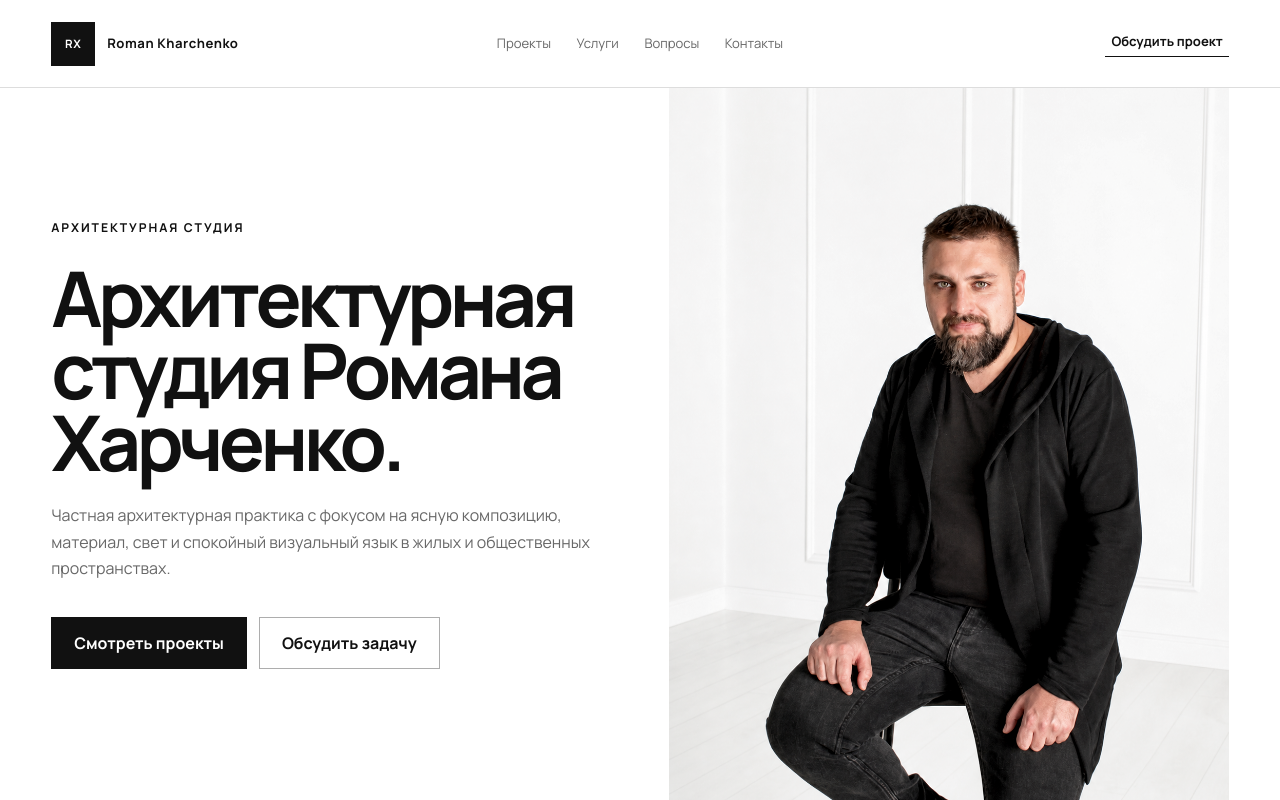
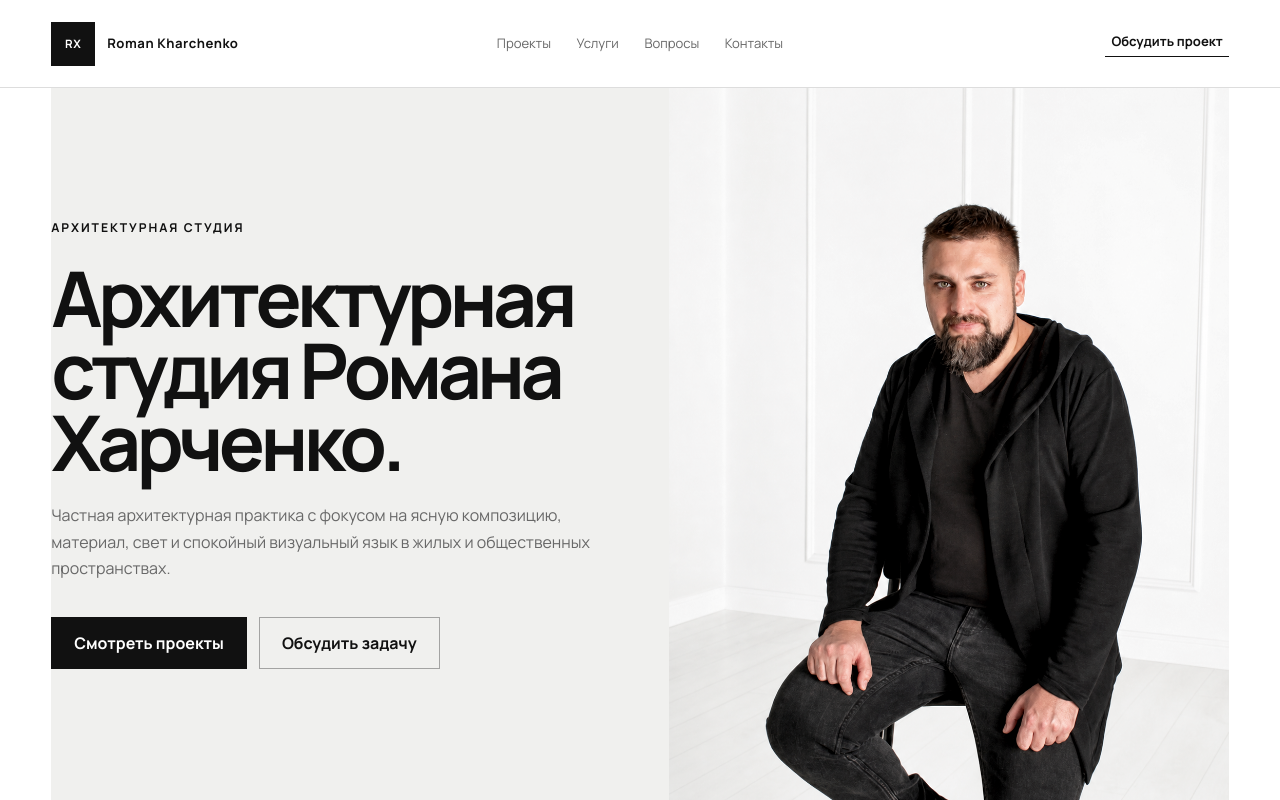
Before and after one commit to ux-tony/rx, a Next.js app: page / in a window 1280 px wide. Shown: the top 800 px of the page. Built offline with nearby package versions, Linux system fonts and the light colour scheme; no server answers.

Commit message:
Match hero background to portrait studio

```diff
--- a/app/globals.css
+++ b/app/globals.css
@@ -1,6 +1,7 @@
 :root {
   --background: #ffffff;
   --surface: #f5f5f3;
+  --hero-background: #f0f0ee;
   --foreground: #111111;
   --muted: #686868;
   --line: rgba(17, 17, 17, 0.14);
@@ -166,6 +167,7 @@ a:focus-visible {
   display: grid;
   grid-template-columns: minmax(0, 1.05fr) minmax(360px, 0.95fr);
   align-items: stretch;
+  background: var(--hero-background);
   border-bottom: 1px solid var(--line);
 }
 
```
